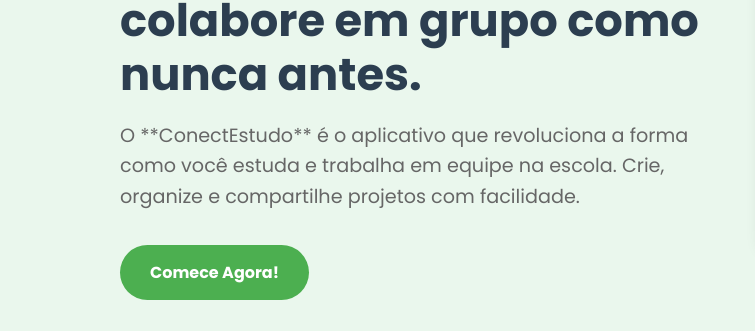
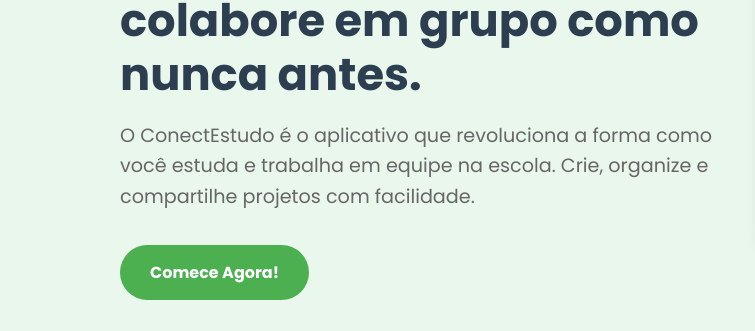
Before and after one commit to JheniiCarvalho/ConectEstudo, a plain HTML site: page index.html in a window 1280 px wide. Shown: the part 272-603 px from the top of the page, 0-755 px from the left. Drawn offline with Linux system fonts and the light colour scheme.

Commit message:
Update index.html

```diff
--- a/index.html
+++ b/index.html
@@ -27,7 +27,7 @@
             <div class="container">
                 <div class="hero-content">
                     <h2>Organize seus estudos e colabore em grupo como nunca antes.</h2>
-                    <p>O **ConectEstudo** é o aplicativo que revoluciona a forma como você estuda e trabalha em equipe na escola. Crie, organize e compartilhe projetos com facilidade.</p>
+                    <p>O ConectEstudo é o aplicativo que revoluciona a forma como você estuda e trabalha em equipe na escola. Crie, organize e compartilhe projetos com facilidade.</p>
                     <a href="#" class="cta-button">Comece Agora!</a>
                 </div>
                 <div class="hero-image">
```
